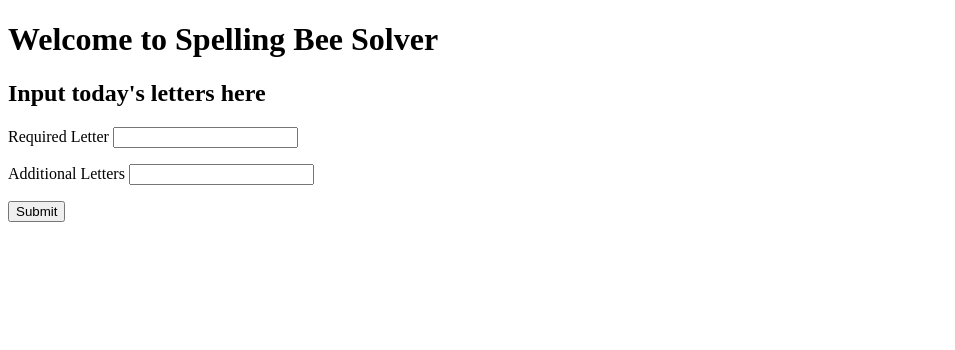
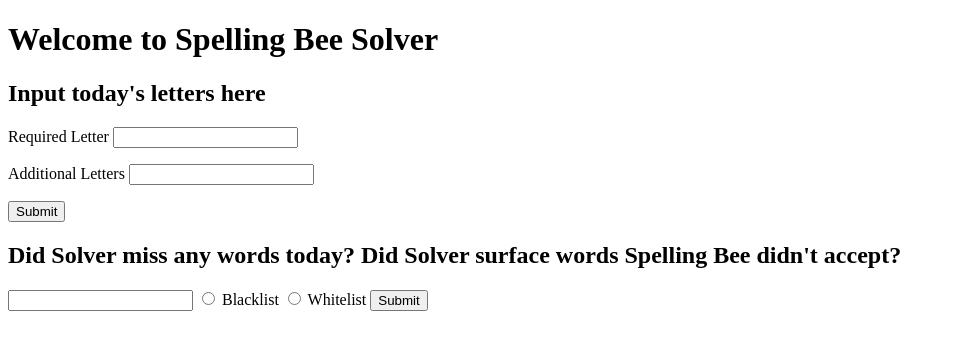
Before and after one commit to sarahhtbarton/hackbright-project, a Flask app: page / in a window 1280 px wide. Shown: the top 350 px of the page, without its empty margins (0-955 px from the left). Run offline with Flask 2, Linux system fonts and the light colour scheme.

Commit message:
Adds word feedback form to homepage.html and server.py

```diff
--- a/server.py
+++ b/server.py
@@ -28,6 +28,21 @@ def get_todays_letters():
     crud.create_letters(entry_date, required_letter, additional_letters)
 
 
+def get_word_feedback():
+    """Adds words to the whitelist or blacklist"""
+
+    wordf = request.form.get('word-feedback')
+
+    if request.form.get('feedback') == 'blacklisted':
+        is_blacklisted = True
+        is_whitelisted = False
+    else:
+        is_blacklisted = False
+        is_whitelisted = True
+
+    crud.create_listed(wordf, is_blacklisted, is_whitelisted)
+
+
 if __name__ == '__main__':
     connect_to_db(app)
     app.run(host='0.0.0.0', debug=True)
--- a/templates/homepage.html
+++ b/templates/homepage.html
@@ -22,6 +22,22 @@
       <input type="submit">
     </p>
   </form>
+
+  <h2>Did Solver miss any words today? Did Solver surface words Spelling Bee didn't accept?</h2> <!-- Revisit the copy...-->
+  <form id='get-letters'> <!-- is there a way to make radio buttons mandatory before clicking submit?-->
+
+    <input type="text" name="word-feedback">
+
+    <input type="radio" name="feedback" value="blacklisted">
+    <label>Blacklist</label>
+
+    <input type="radio" name="feedback" value="whitelisted">
+    <label>Whitelist</label>
+
+    <input type="submit">
+
+  </form>
+
 {% endblock %}
 
 {% block after_body %}{% endblock %}
```
